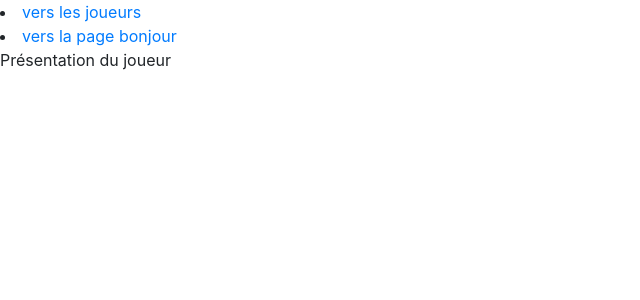
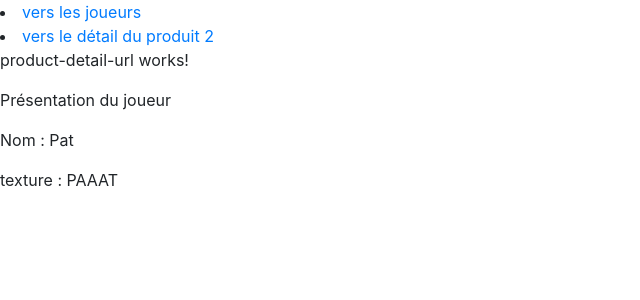
Before and after one commit to xardalph/AngularExamenB3, an Angular app: page /productDetail/2 in a window 1280 px wide. Shown: the top 300 px of the page, without its empty margins (0-640 px from the left). Built offline with nearby package versions, Linux system fonts and the light colour scheme.

Commit message:
réutilisation de product-detail possible grace à un nouveau composant.

```diff
--- a/src/app/app-routing.module.ts
+++ b/src/app/app-routing.module.ts
@@ -2,13 +2,13 @@ import { NgModule } from '@angular/core';
 import { CommonModule } from '@angular/common';
 import {RouterModule, Routes} from '@angular/router';
 import {ProductComponent} from './graphics/product/product.component';
-import {ProductDetailComponent} from './graphics/product-detail/product-detail.component';
+import {ProductDetailUrlComponent} from './graphics/product-detail-url/product-detail-url.component';
 
 const routes: Routes = [
   { path: 'products', component: ProductComponent},
   { path: 'products/:id', component: ProductComponent},
   { path: '', component: ProductComponent},
-  { path: 'productDetail/:id', component: ProductDetailComponent  },
+  { path: 'productDetail/:id', component: ProductDetailUrlComponent  },
 ];
 
 @NgModule({
--- a/src/app/app.component.html
+++ b/src/app/app.component.html
@@ -1,6 +1,6 @@
 <nav>
   <li><a routerLink="/products"> vers les joueurs</a> </li>
-  <li><a routerLink="/productDetail/2"> vers la page bonjour</a> </li>
+  <li><a routerLink="/productDetail/2"> vers le détail du produit 2</a> </li>
 </nav>
 
 <router-outlet></router-outlet>
--- a/src/app/app.module.ts
+++ b/src/app/app.module.ts
@@ -10,6 +10,7 @@ import {ReactiveFormsModule} from '@angular/forms';
 import {AppRoutingModule} from './app-routing.module';
 import {HttpClientModule} from '@angular/common/http';
 import { NgbModule } from '@ng-bootstrap/ng-bootstrap';
+import { ProductDetailUrlComponent } from './graphics/product-detail-url/product-detail-url.component';
 
 
 @NgModule({
@@ -18,7 +19,8 @@ import { NgbModule } from '@ng-bootstrap/ng-bootstrap';
     ProductComponent,
     ProductDetailComponent,
     ProductListComponent,
-    ProductFormComponent
+    ProductFormComponent,
+    ProductDetailUrlComponent
   ],
   imports: [
     BrowserModule,
--- /dev/null
+++ b/src/app/graphics/product-detail-url/product-detail-url.component.html
@@ -0,0 +1,3 @@
+<p>product-detail-url works!</p>
+
+<app-product-detail [product]="product" ></app-product-detail>
--- /dev/null
+++ b/src/app/graphics/product-detail-url/product-detail-url.component.ts
@@ -0,0 +1,26 @@
+import { Component, OnInit } from '@angular/core';
+import {Product} from '../../model/product';
+import {ActivatedRoute} from '@angular/router';
+import {ProductsService} from '../../services/products.service';
+
+@Component({
+  selector: 'app-product-detail-url',
+  templateUrl: './product-detail-url.component.html',
+  styleUrls: ['./product-detail-url.component.css']
+})
+export class ProductDetailUrlComponent implements OnInit {
+
+  // tslint:disable-next-line:no-shadowed-variable
+  constructor(private route: ActivatedRoute, private ProductsService: ProductsService) {}
+
+  public id: number;
+  public product: Product;
+  ngOnInit(): void {
+    // tslint:disable-next-line:radix
+    this.id = parseInt(this.route.snapshot.paramMap.get('id'));
+    this.product = this.ProductsService.get(this.id);
+    console.log(this.product.id);
+
+  }
+
+}
--- a/src/app/graphics/product/product.component.ts
+++ b/src/app/graphics/product/product.component.ts
@@ -1,5 +1,5 @@
 import {ProductsService} from '../../services/products.service';
-import {Component, Input} from '@angular/core';
+import {Component} from '@angular/core';
 import {Product} from '../../model/product';
 
 @Component({
@@ -15,7 +15,7 @@ export class ProductComponent {
 
   public selectedProduct: Product;
 
-  routeururl = 'product';
+  routeururl = 'products';
 
   public isEditing = false;
   canChangeSelection: Product;
```
Also changed, not shown: src/app/graphics/product-detail-url/product-detail-url.component.css (added), 1 other file (tests, documents, lock files or other folders).
